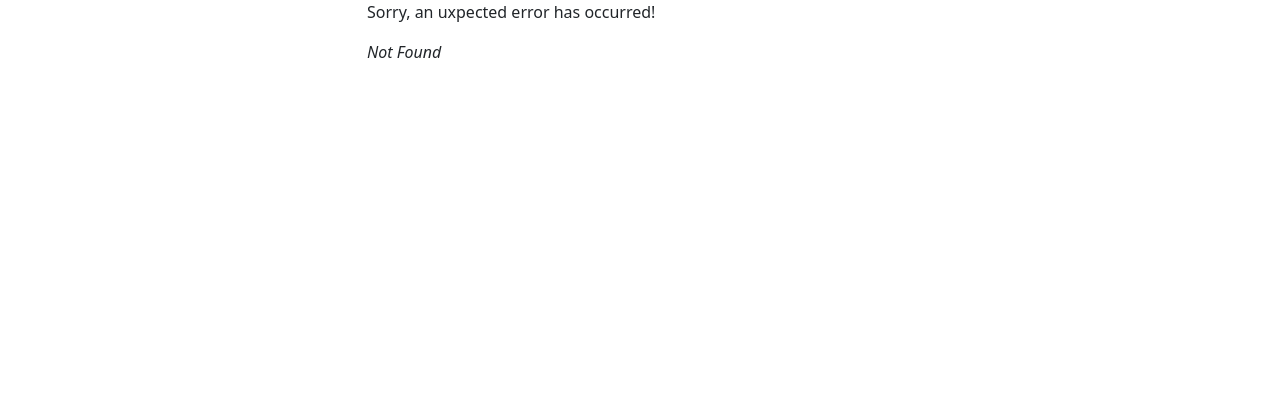
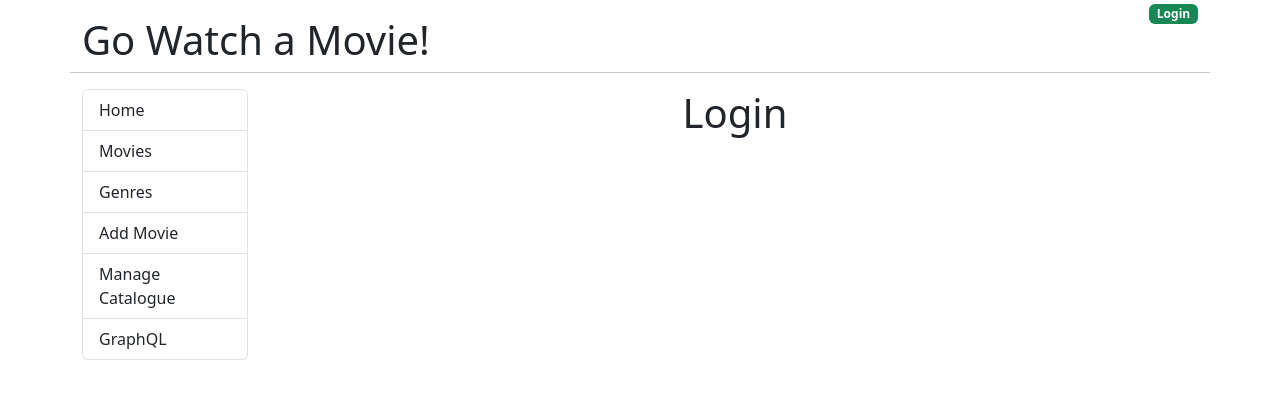
Before and after one commit to salimmia/go-watch-movie, a React (Create React App) app: page /login in a window 1280 px wide. Before the commit this address had no page. Shown: the top 398 px of the page. Built offline with nearby package versions, Linux system fonts and the light colour scheme.

Commit message:
Using React Router's Link (30) for all component

```diff
--- a/src/App.js
+++ b/src/App.js
@@ -1,5 +1,5 @@
 import "bootstrap/dist/css/bootstrap.min.css"; // Bootstrap CSS
-import { Outlet } from "react-router-dom";
+import { Link, Outlet } from "react-router-dom";
 
 function App() {
   return (
@@ -9,9 +9,9 @@ function App() {
           <h1 className="mt-3">Go Watch a Movie!</h1>
         </div>
         <div className="col text-end">
-          <a href="#!">
+          <Link to="/login">
             <span className="badge bg-success">Login</span>
-          </a>
+          </Link>
         </div>
         <hr className="mb-3"></hr>
       </div>
@@ -20,39 +20,39 @@ function App() {
         <div className="col-md-2">
           <nav>
             <div className="list-group">
-              <a href="/" className="list-group-item list-group-item-action">
+              <Link to="/" className="list-group-item list-group-item-action">
                 Home
-              </a>
-              <a
-                href="/movies"
+              </Link>
+              <Link
+                to="/movies"
                 className="list-group-item list-group-item-action"
               >
                 Movies
-              </a>
-              <a
-                href="/genres"
+              </Link>
+              <Link
+                to="/genres"
                 className="list-group-item list-group-item-action"
               >
                 Genres
-              </a>
-              <a
-                href="/add-movies"
+              </Link>
+              <Link
+                to="/admin/movies/0"
                 className="list-group-item list-group-item-action"
               >
                 Add Movie
-              </a>
-              <a
-                href="/manage-catalogue"
+              </Link>
+              <Link
+                to="/admin"
                 className="list-group-item list-group-item-action"
               >
                 Manage Catalogue
-              </a>
-              <a
-                href="/graph-ql"
+              </Link>
+              <Link
+                to="/graphql"
                 className="list-group-item list-group-item-action"
               >
                 GraphQL
-              </a>
+              </Link>
             </div>
           </nav>
         </div>
--- /dev/null
+++ b/src/components/EditMovies.js
@@ -0,0 +1,11 @@
+import React from "react";
+
+export default function EditMovies() {
+  return (
+    <>
+      <div className="text-center">
+        <h1>Edit Movies</h1>
+      </div>
+    </>
+  );
+}
--- /dev/null
+++ b/src/components/Genres.js
@@ -0,0 +1,11 @@
+import React from "react";
+
+export default function Genres() {
+  return (
+    <>
+      <div className="text-center">
+        <h1>Genres</h1>
+      </div>
+    </>
+  );
+}
--- /dev/null
+++ b/src/components/GraphQL.js
@@ -0,0 +1,11 @@
+import React from "react";
+
+export default function GraphQL() {
+  return (
+    <>
+      <div className="text-center">
+        <h1>GraphQL</h1>
+      </div>
+    </>
+  );
+}
--- /dev/null
+++ b/src/components/Login.js
@@ -0,0 +1,11 @@
+import React from "react";
+
+export default function Login() {
+  return (
+    <>
+      <div className="text-center">
+        <h1>Login</h1>
+      </div>
+    </>
+  );
+}
--- /dev/null
+++ b/src/components/ManageCatalogue.js
@@ -0,0 +1,11 @@
+import React from "react";
+
+export default function ManageCatalogue() {
+  return (
+    <>
+      <div className="text-center">
+        <h1>Manage Catalogue</h1>
+      </div>
+    </>
+  );
+}
```
Also changed, not shown: src/index.js (+10 -4 lines).
